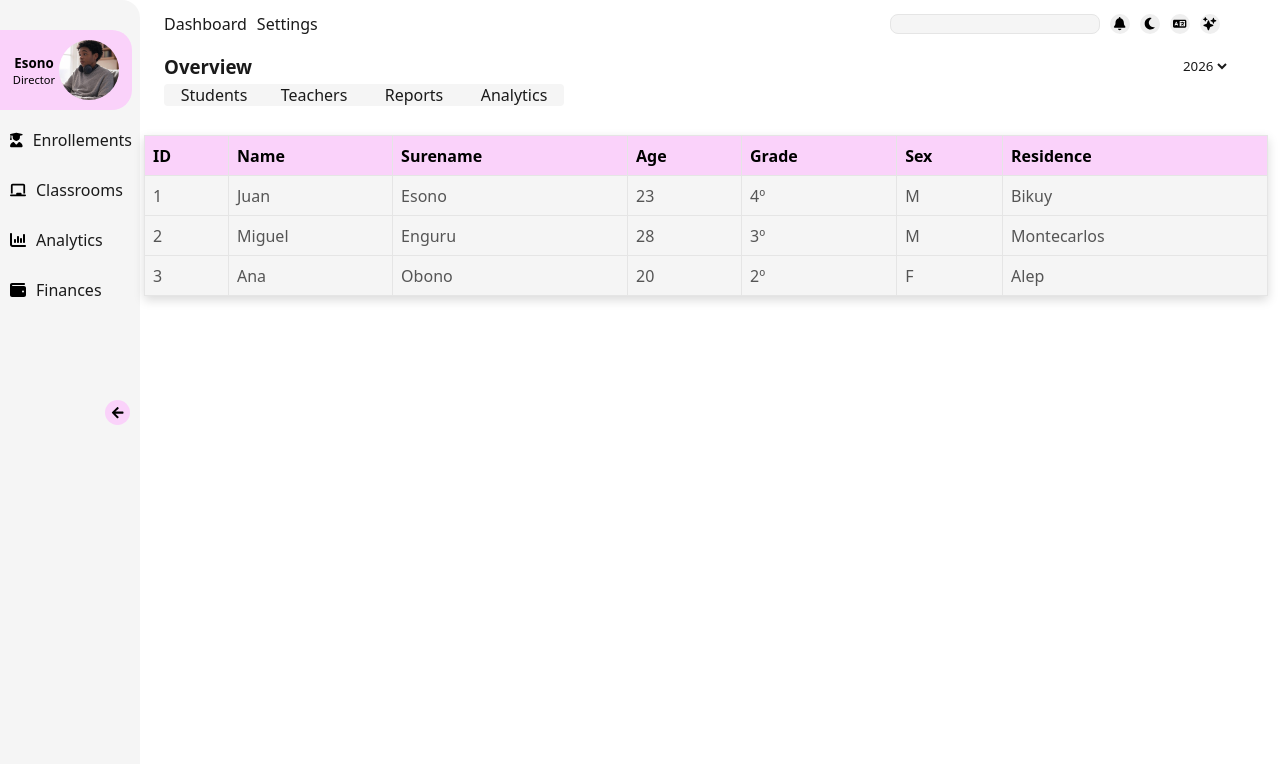
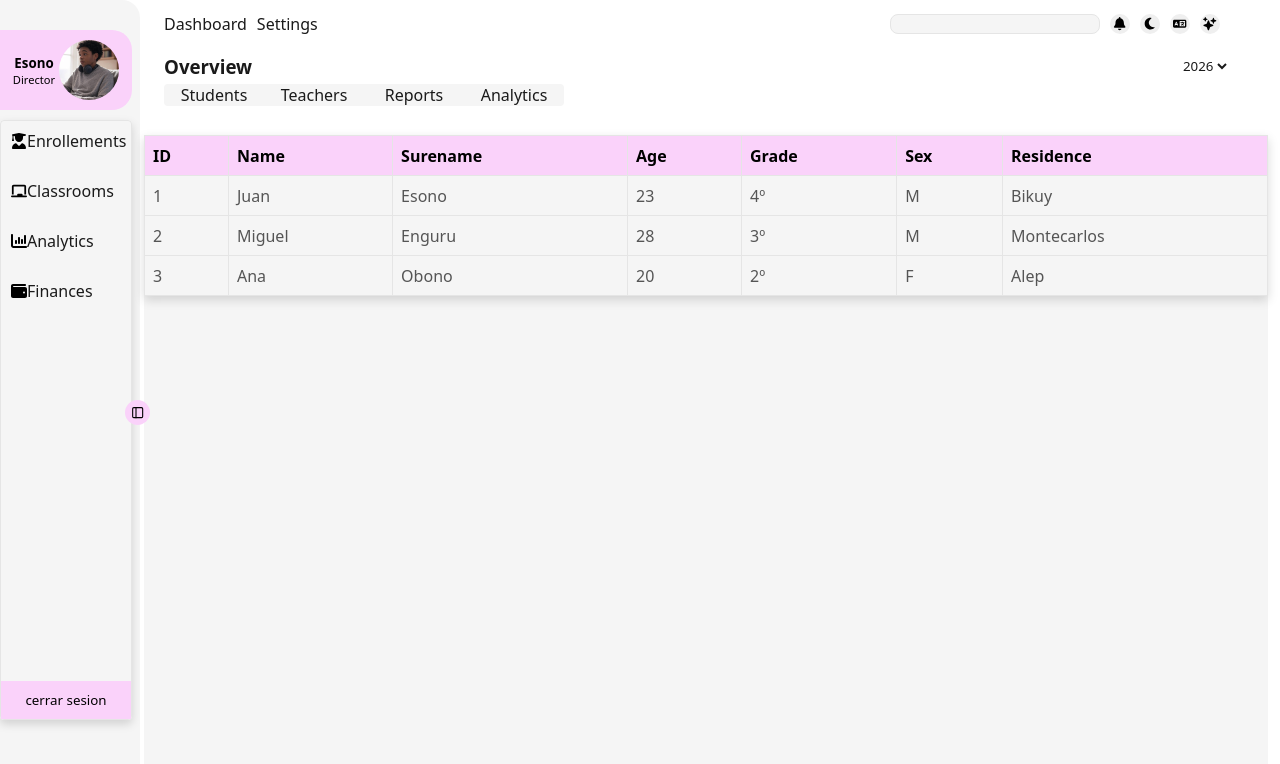
Before and after one commit to evangelistax/school, a React (Vite) app: page / in a window 1280 px wide. Shown: the top 764 px of the page. Built offline with nearby package versions, Linux system fonts and the light colour scheme.

Commit message:
mejorar la tabla

```diff
--- a/src/components/aside.jsx
+++ b/src/components/aside.jsx
@@ -21,7 +21,7 @@ export default function Aside() {
       </button>
       <div className="sidebar-menu-links">
         <ul className="links-sidebar">
-          <li>
+          <li className="pr">
             <FaUserGraduate />
             <a href="">Enrollements</a>
           </li>
@@ -38,6 +38,7 @@ export default function Aside() {
             <a href="">Finances</a>
           </li>
         </ul>
+        <button className="logout">cerrar sesion</button>
       </div>
     </div>
   );
--- a/src/components/toggleButton.jsx
+++ b/src/components/toggleButton.jsx
@@ -1,16 +1,11 @@
-import { FaArrowLeft } from "react-icons/fa";
-import { FaArrowRight } from "react-icons/fa6";
 import { useContext } from "react";
 import { contex } from "../contexts/utils";
+import { LuPanelLeft } from "react-icons/lu";
 
 export default function ToggleButton() {
   const { isOpen, handleClick } = useContext(contex);
   const classname = isOpen ? "toggleButton" : "toggleButton collapsed";
-  const content = isOpen ? (
-    <FaArrowLeft></FaArrowLeft>
-  ) : (
-    <FaArrowRight></FaArrowRight>
-  );
+  const content = isOpen ? <LuPanelLeft /> : <LuPanelLeft />;
   return (
     <button className={classname} onClick={handleClick}>
       {content}
--- a/src/index.css
+++ b/src/index.css
@@ -17,6 +17,7 @@
   --shadow: rgba(0, 0, 0, 0.1);
   --toolkit-bar: #686666;
   --background: white;
+  --shadow: rgba(0, 0, 0, 0.15);
 }
 
 .dark {
@@ -30,6 +31,7 @@
   --shadow: rgba(0, 0, 0, 0.5);
   --toolkit-bar: #e7e2e2;
   --background: rgb(146, 144, 144);
+  --shadow: rgb(80, 79, 79);
 }
 
 body {
@@ -52,7 +54,7 @@ body {
     "aside main main main";
   gap: 15px;
   column-gap: 4px;
-  transition: grid-template-columns ease 0.5s;
+  transition: grid-template-columns ease 10s;
   position: relative;
 }
 
@@ -82,7 +84,7 @@ body {
 
 .main {
   grid-area: main;
-  background: var(--bg-primary);
+  background: var(--bg-secondary);
   margin-right: 12px;
   color: var(--tex-primary);
   transition: background 1s ease;
@@ -229,6 +231,7 @@ header .overview select option {
   border-top-right-radius: 18px;
   gap: 10px;
   transition: background 1s ease;
+  flex-shrink: 0;
 
 }
 
@@ -338,13 +341,12 @@ img {
 }
 
 .profile-actions li {
-  min-height: 38px;
+  height: 38px;
   padding: 0 10px;
   display: flex;
   align-items: center;
   gap: 10px;
-  border: 1px solid transparent;
-  border-radius: 8px;
+
   color: var(--tex-primary);
   cursor: pointer;
   transition:
@@ -361,6 +363,31 @@ img {
 .profile-actions li:active {
   transform: scale(0.98);
 }
+
+.sidebar-menu-links {
+  display: flex;
+  flex-direction: column;
+  justify-content: space-between;
+  border: 1px solid var(--border);
+  border-radius: 4px;
+  box-shadow: 0px 4px 10px var(--shadow);
+}
+
+.logout {
+  height: 38px;
+  background: rgb(250, 210, 250);
+  border-style: none;
+  flex-shrink: 0;
+
+}
+
+
+.logout:hover {
+  cursor: pointer;
+  background: red;
+  transition: background 0.5s ease;
+}
+
 
 
 
@@ -494,9 +521,6 @@ img {
   width: 100%;
   display: flex;
   align-items: center;
-  border-top-right-radius: 8px;
-  border-bottom-right-radius: 8px;
-  gap: 10px;
 }
 
 .links-sidebar li:hover {
@@ -533,7 +557,7 @@ img {
 
 .toggleButton {
   position: absolute;
-  left: 105px;
+  transform: translateX(125px);
   top: 50%;
   width: 25px;
   height: 25px;
@@ -612,7 +636,9 @@ p {
   max-height: 95%;
   position: absolute;
   top: 0;
-  box-shadow: 0px 4px 10px rgba(0, 0, 0, 0.15);
+  box-shadow: 0px 4px 10px var(--shadow);
+  margin: 0;
+  padding: 0;
 
 }
 
@@ -621,7 +647,7 @@ table {
   color: var(--text-secondary);
   transition: color 1s ease;
   width: 100%;
-
+  margin: 0;
 }
 
 th,
@@ -630,9 +656,8 @@ td {
   height: 40px;
   padding: 8px;
   text-align: left;
-  background: var(--bg-secondary);
-  transition: background 1s ease, border 1s ease;
 }
+
 
 th {
   background: rgb(250, 210, 250);
@@ -640,9 +665,11 @@ th {
   color: black;
 }
 
+
+
 tr:hover td {
+  cursor: pointer;
   background: var(--bg-primary);
-  cursor: pointer;
 }
 
 
--- a/src/pages/teachers.jsx
+++ b/src/pages/teachers.jsx
@@ -203,7 +203,7 @@ export default function Teachers() {
     <div className="table-container">
       <table>
         <thead className="table-header-group">
-          <tr className="table-header-group">
+          <tr>
             <th>ID</th>
             <th>Name</th>
             <th>Surename</th>
```
